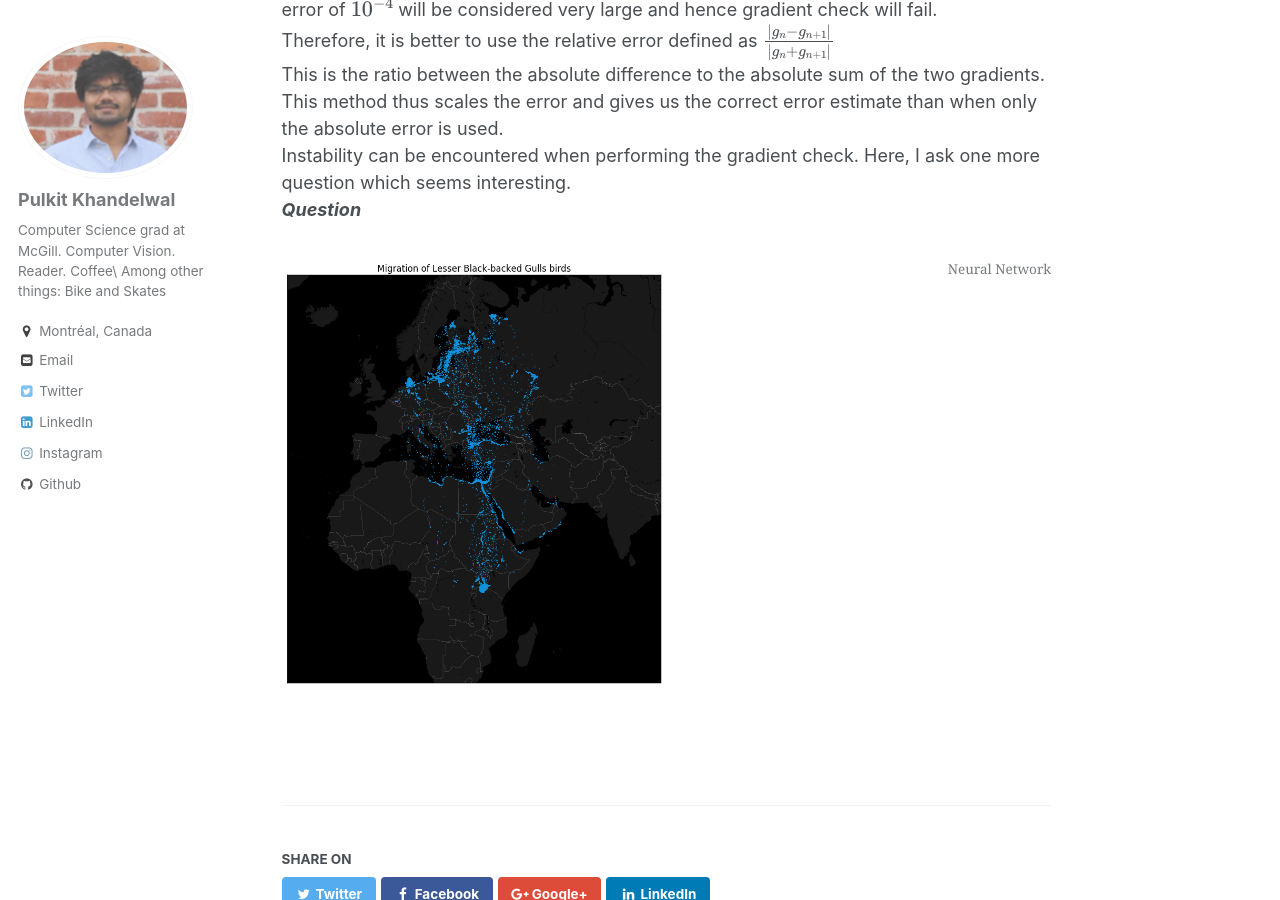
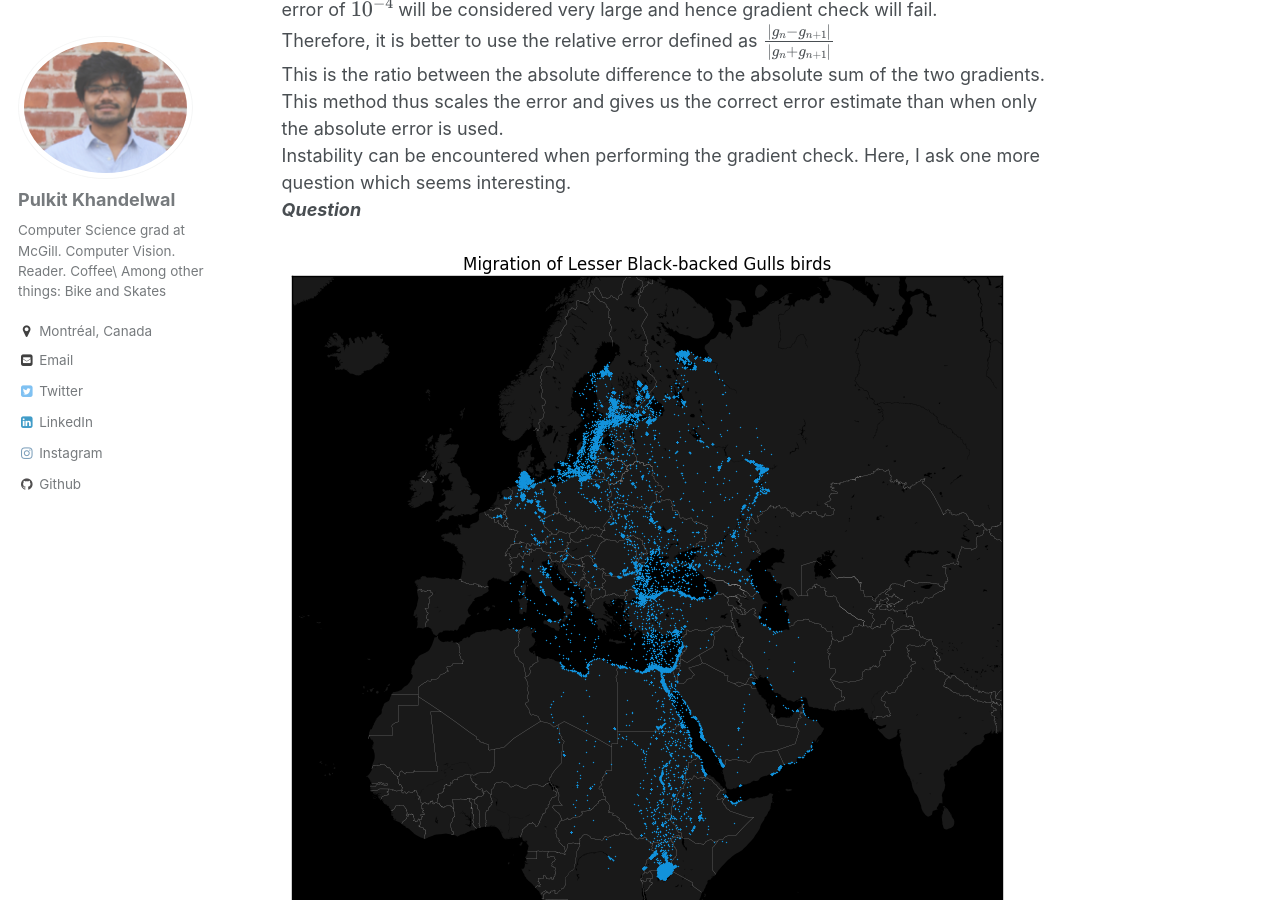
Before and after one commit to Pulkit-Khandelwal/pulkit-khandelwal.github.io, a Jekyll site: the page built from _blog/post_4.html, in a window 1280 px wide and 900 px high, scrolled down 842 px. Built offline with Jekyll 4.4.1, drawn with Linux system fonts in a browser that asks for light colours; formulas are drawn with MathJax 3.

Commit message:
Update post_4.html

```diff
--- a/_blog/post_4.html
+++ b/_blog/post_4.html
@@ -33,8 +33,6 @@
 This is the ratio between the absolute difference to the absolute sum of the two gradients. This method thus scales the error and gives us the correct error estimate than when only the absolute error is used.<br />
 Instability can be encountered when performing the gradient check. Here, I ask one more question which seems interesting.<br />
 <strong><em>Question</em></strong><br /></p>
-<figure>
-<img src="https://github.com/Pulkit-Khandelwal/pulkit-khandelwal.github.io/blob/master/_blog/post_3_img_1.png?raw=true" alt="Neural Network" style="width:50.0%" /><figcaption>Neural Network<span label="fig:a"></span></figcaption>
-</figure>
+<img src="https://github.com/Pulkit-Khandelwal/pulkit-khandelwal.github.io/blob/master/_blog/post_3_img_1.png?raw=true" alt="Flowers in Chania">
 </body>
 </html>
```
